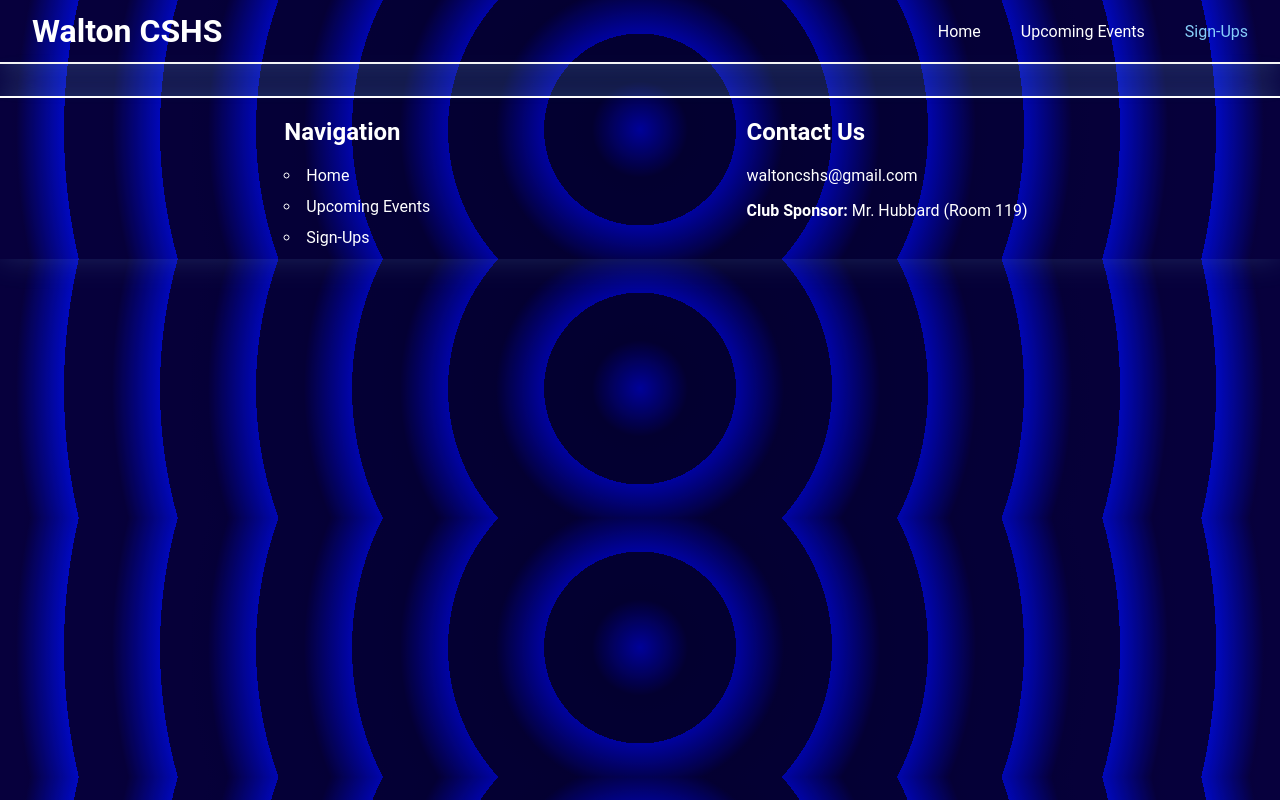
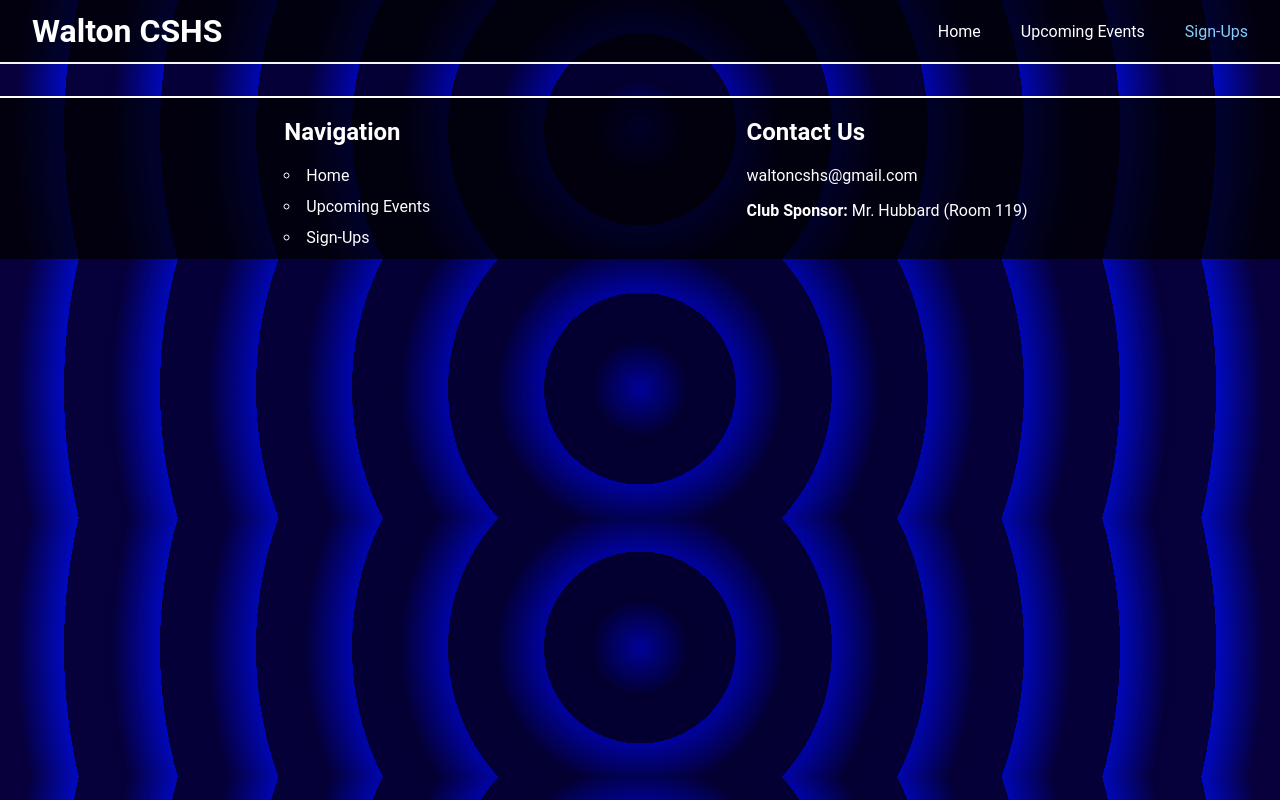
Before and after one commit to vipban/waltoncshs, a React (Create React App) app: page /sign-ups in a window 1280 px wide. Built offline with nearby package versions, Linux system fonts and the light colour scheme; no server answers; the database is empty.

Commit message:
Add black background to header and footer

```diff
--- a/src/components/stylesheets/footer.css
+++ b/src/components/stylesheets/footer.css
@@ -14,7 +14,9 @@ body {
     justify-content: space-evenly;
     gap: 2rem;
     border-top: solid white .125rem;
-    box-shadow: 0px -6px 32px rgba(135, 206, 250, 0.25);
+    background-color: rgba(0, 0, 0, 0.75);
+
+    /* box-shadow: 0px -6px 32px rgba(135, 206, 250, 0.25); <-- if non-pattern background */
 }
 
 .footer-nav {
--- a/src/components/stylesheets/header.css
+++ b/src/components/stylesheets/header.css
@@ -14,8 +14,8 @@ body {
     gap: 2rem;
     padding: 0.5rem 1rem;
     border-bottom: solid .125rem #F5F5F5;
-
-    box-shadow: 0px 6px 32px rgba(135, 206, 250, 0.25);
+    background-color: rgba(0, 0, 0, 0.75);
+    /* box-shadow: 0px 6px 32px rgba(135, 206, 250, 0.25); <-- if non-pattern background */
 }
 
 .site-title {
```
